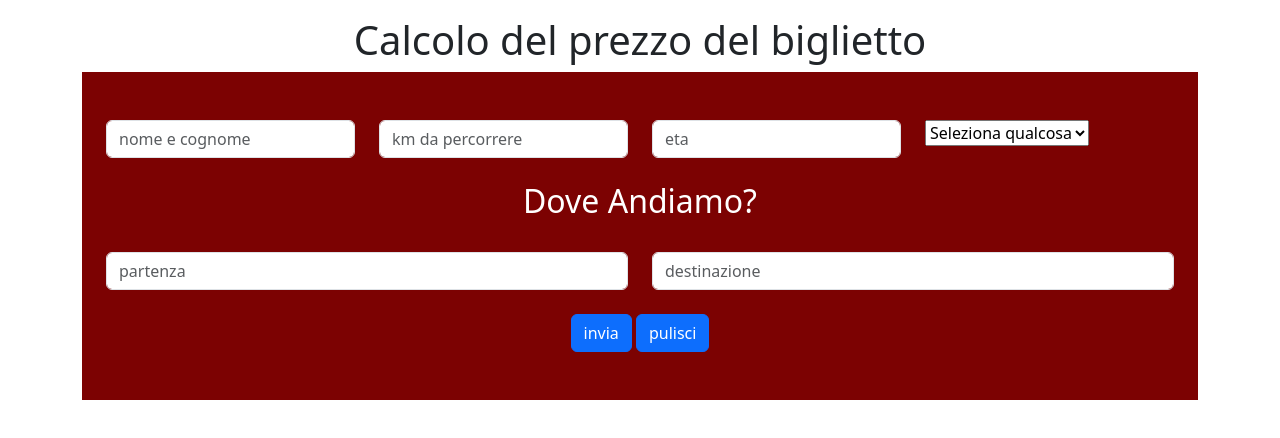
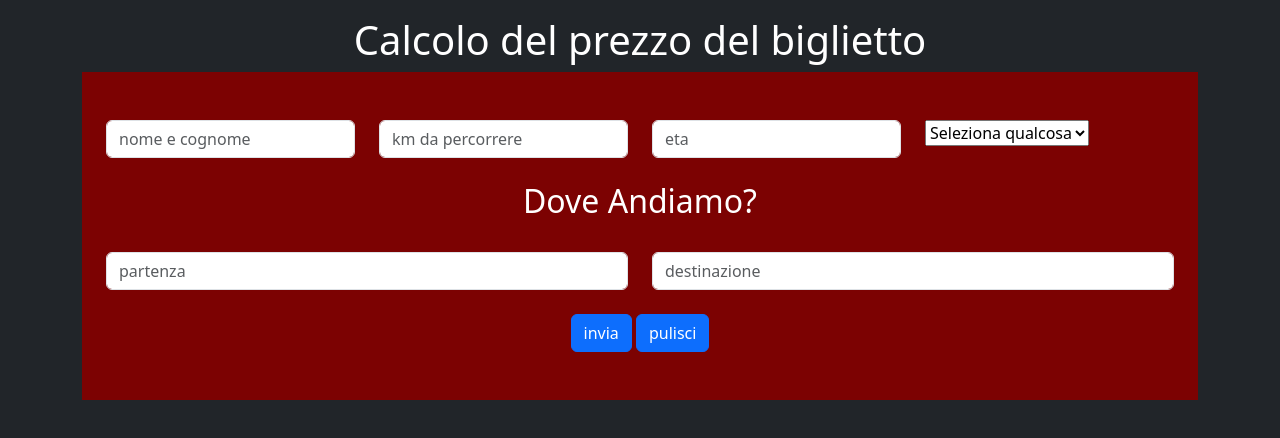
Before and after one commit to RiccardoFiacco/js-biglietto-treno-form, a plain HTML site: page index.html in a window 1280 px wide. Drawn offline with nearby package versions, Linux system fonts and the light colour scheme.

Commit message:
add body bg color

```diff
--- a/css/style.css
+++ b/css/style.css
@@ -1,7 +1,6 @@
 #form{
     background-color: rgb(124, 2, 2);
 }
-
 .margin-0-auto{
     margin: 0 auto;
 }
--- a/index.html
+++ b/index.html
@@ -11,11 +11,11 @@
       crossorigin="anonymous"
     />
   </head>
-  <body>
+  <body class="bg-dark">
     <div class="container">
       <div class="row mt-3">
         <div class="col">
-            <h1 class="text-center">Calcolo del prezzo del biglietto</h1>
+            <h1 class="text-center text-white">Calcolo del prezzo del biglietto</h1>
           <form id="form" class="p-4">
             <div class="row ">
               <div class="col mt-4">
```
